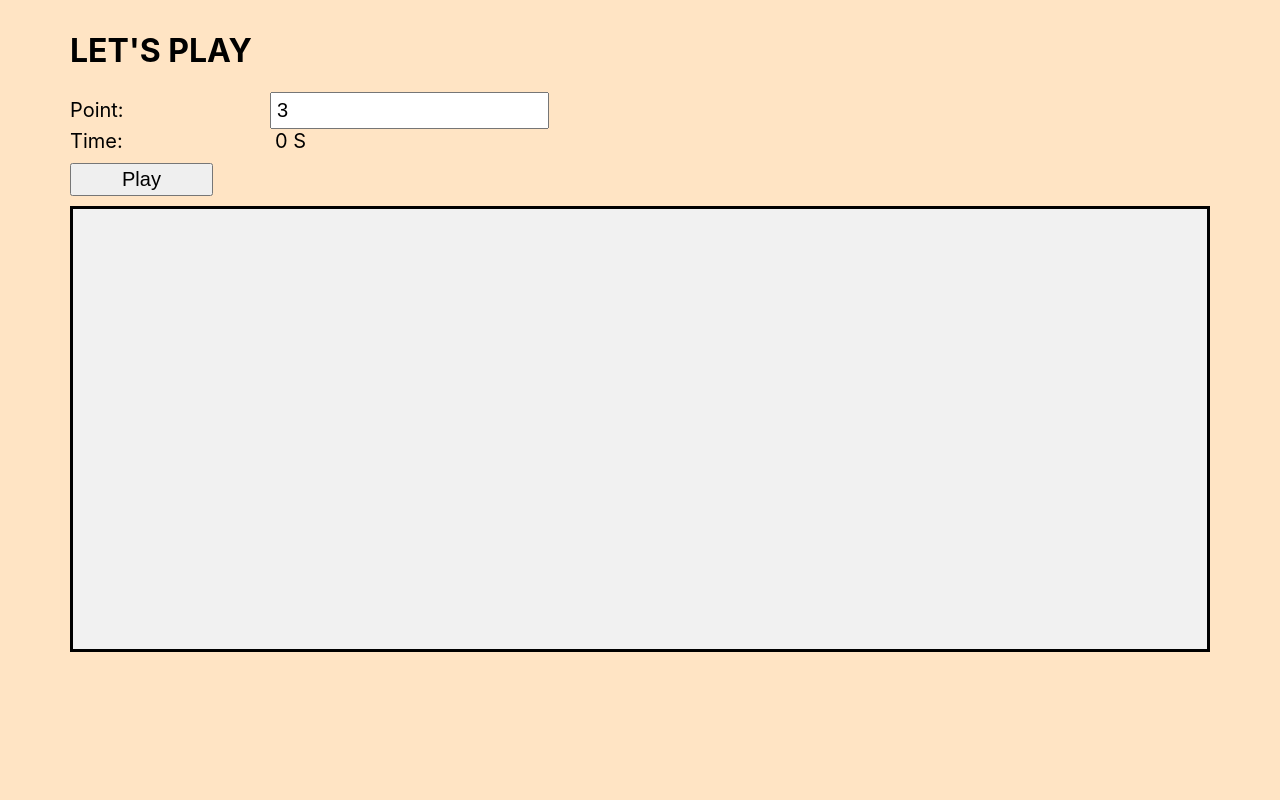
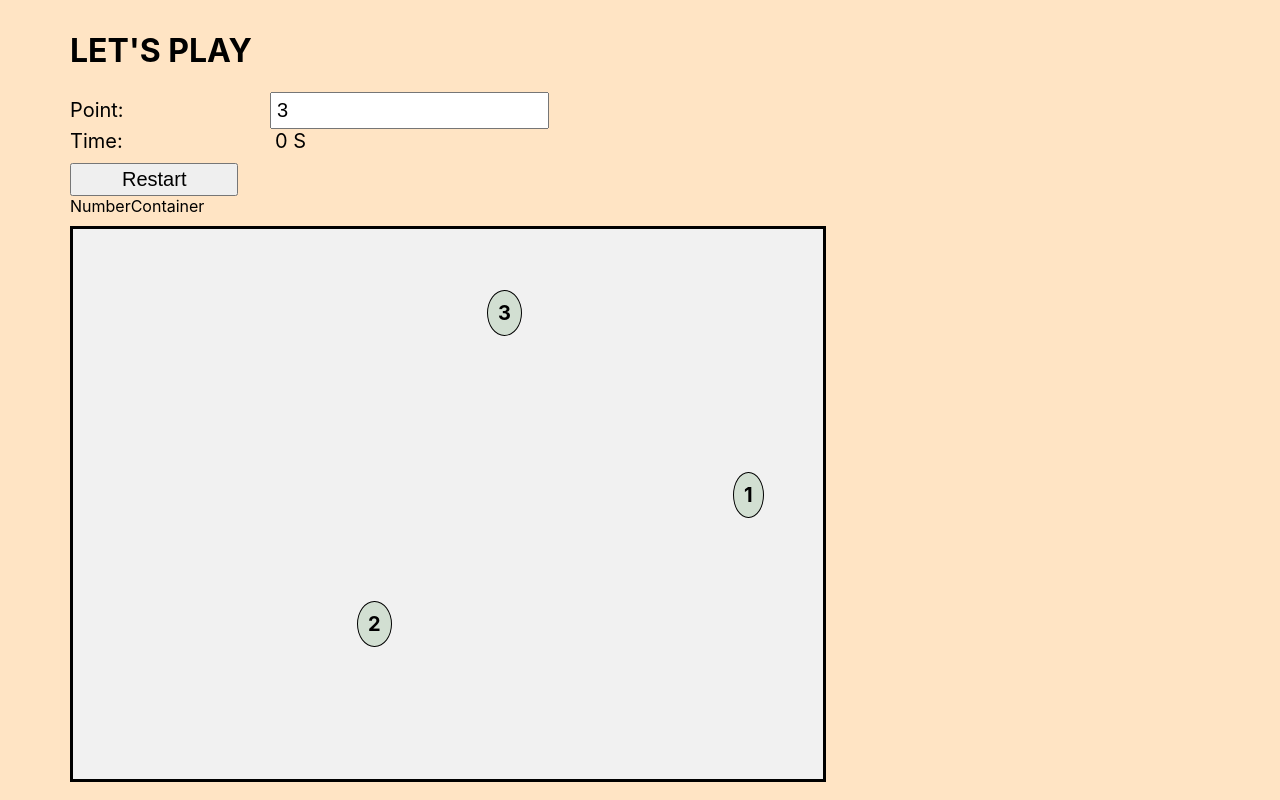
Before and after one commit to chiennt43/game-entrance-test, a React (Create React App) app in the folder game/: page / in a window 1280 px wide. Both pictures are taken after a click on the button "Play". Built offline with nearby package versions, Linux system fonts and the light colour scheme.

Commit message:
show number list

```diff
--- /dev/null
+++ b/game/src/constValue.js
@@ -0,0 +1,18 @@
+export const Notify = {
+  Playing: "LET'S PLAY",
+  Lost: "GAME OVER",
+  Win: "ALL CLEARED",
+};
+export const PlayButton = {
+  Play: "Play",
+  Restart: "Restart",
+};
+export const POINT_DEFAULT = 3;
+export const POINT_SHOWING_DEFAULT = [
+  { value: 1, isSelected: false },
+  { value: 2, isSelected: false },
+  { value: 3, isSelected: false },
+];
+export const TIME_DEFAULT = 0;
+export const NUMBER_CONTAINER_WIDTH = 700;
+export const NUMBER_CONTAINER_HEIGHT = 500;
--- a/game/src/gameHome.jsx
+++ b/game/src/gameHome.jsx
@@ -5,36 +5,97 @@ import {
   buttonStyle,
   numbersContainer,
   gameContainer,
+  numberItem,
 } from "./gameStyle";
 import {
   Notify,
   PlayButton,
   POINT_DEFAULT,
   TIME_DEFAULT,
-} from "./labelButtonValue";
+  NUMBER_CONTAINER_WIDTH,
+  NUMBER_CONTAINER_HEIGHT,
+  POINT_SHOWING_DEFAULT,
+} from "./constValue";
+import NumberContainer from "./numberContainer";
 
 const GameHome = () => {
   const [notifyTitle, setNotifyTitle] = useState(Notify.Playing);
   const [point, setPoint] = useState(POINT_DEFAULT);
   const [timeCounter, setTimeCounter] = useState(TIME_DEFAULT);
   const [playButtonTitle, setPlayButtonTitle] = useState(PlayButton.Play);
+  const [pointShowing, setPointShowing] = useState(POINT_SHOWING_DEFAULT);
+
+  const getRandomPostion = (max) => {
+    return Math.floor(Math.random() * max);
+  };
+
+  const playGame = () => {
+    playButtonTitle === PlayButton.Play &&
+      setPlayButtonTitle(PlayButton.Restart);
+
+    const pointValue = [];
+    for (let i = 0; i < point; i++) {
+      pointValue.push({ value: i + 1, isSelected: false });
+    }
+    setPointShowing(pointValue);
+  };
+
+  const numberOnClick = (itemValue) => {
+    const pointShowingUpdate = [...pointShowing];
+    pointShowingUpdate.forEach((item) => {
+      if (item.value === itemValue) {
+        item.isSelected = true;
+      }
+    });
+    setPointShowing(pointShowingUpdate);
+  };
 
   return (
     <div className="game-container" style={gameContainer}>
       <h1 className="notify-title">{notifyTitle}</h1>
       <div className="point">
         <label style={labelStyle}>Point:</label>
-        <input style={valueStyle} name="point" value={point} />
+        <input
+          style={valueStyle}
+          name="point"
+          value={point}
+          onChange={(e) => setPoint(e.target.value)}
+        />
       </div>
       <div className="time">
         <label style={labelStyle}>Time:</label>
         <span style={valueStyle}>{timeCounter} S</span>
       </div>
-      <button className="play-button" style={buttonStyle}>
+      <button className="play-button" style={buttonStyle} onClick={playGame}>
         {playButtonTitle}
       </button>
+      <NumberContainer></NumberContainer>
       <section className="numbers-container" style={numbersContainer}>
-        <div></div>
+        {playButtonTitle === PlayButton.Restart &&
+          (() => {
+            let rows = [];
+            for (let i = 0; i < pointShowing.length; i++) {
+              const leftSpace = getRandomPostion(NUMBER_CONTAINER_WIDTH);
+              const topSpace = getRandomPostion(NUMBER_CONTAINER_HEIGHT);
+              rows.push(
+                <div
+                  key={i}
+                  style={{
+                    left: `${leftSpace}px`,
+                    top: `${topSpace}px`,
+                    background: `${
+                      pointShowing[i].isSelected ? "red" : "#d2dfd2"
+                    }`,
+                    ...numberItem,
+                  }}
+                  onClick={() => numberOnClick(pointShowing[i].value)}
+                >
+                  {pointShowing[i].value}
+                </div>
+              );
+            }
+            return rows;
+          })()}
       </section>
     </div>
   );
--- a/game/src/gameStyle.js
+++ b/game/src/gameStyle.js
@@ -13,9 +13,19 @@ export const buttonStyle = {
   marginTop: "10px",
 };
 export const numbersContainer = {
-  height: "55vh",
-  with: "100vw",
+  height: "550px",
+  width: "750px",
   border: "3px solid",
   marginTop: "10px",
   background: "#f1f1f1",
+  position: "relative",
 };
+export const numberItem = {
+  position: "absolute",
+  border: "1px solid",
+  padding: "10px",
+  color: "black",
+  borderRadius: "50%",
+  fontWeight: "bold",
+  fontSize: "20px",
+};
--- a/game/src/labelButtonValue.js
+++ /dev/null
@@ -1,11 +0,0 @@
-export const Notify = {
-  Playing: "LET'S PLAY",
-  Lost: "GAME OVER",
-  Win: "ALL CLEARED",
-};
-export const PlayButton = {
-  Play: "Play",
-  Restart: "Restart",
-};
-export const POINT_DEFAULT = 3;
-export const TIME_DEFAULT = 0;
--- /dev/null
+++ b/game/src/numberContainer.jsx
@@ -0,0 +1,8 @@
+import { memo, useState } from "react";
+
+function NumberContainer(props) {
+  const {} = props;
+  return <div className="numbers">NumberContainer</div>;
+}
+
+export default memo(NumberContainer);
```
